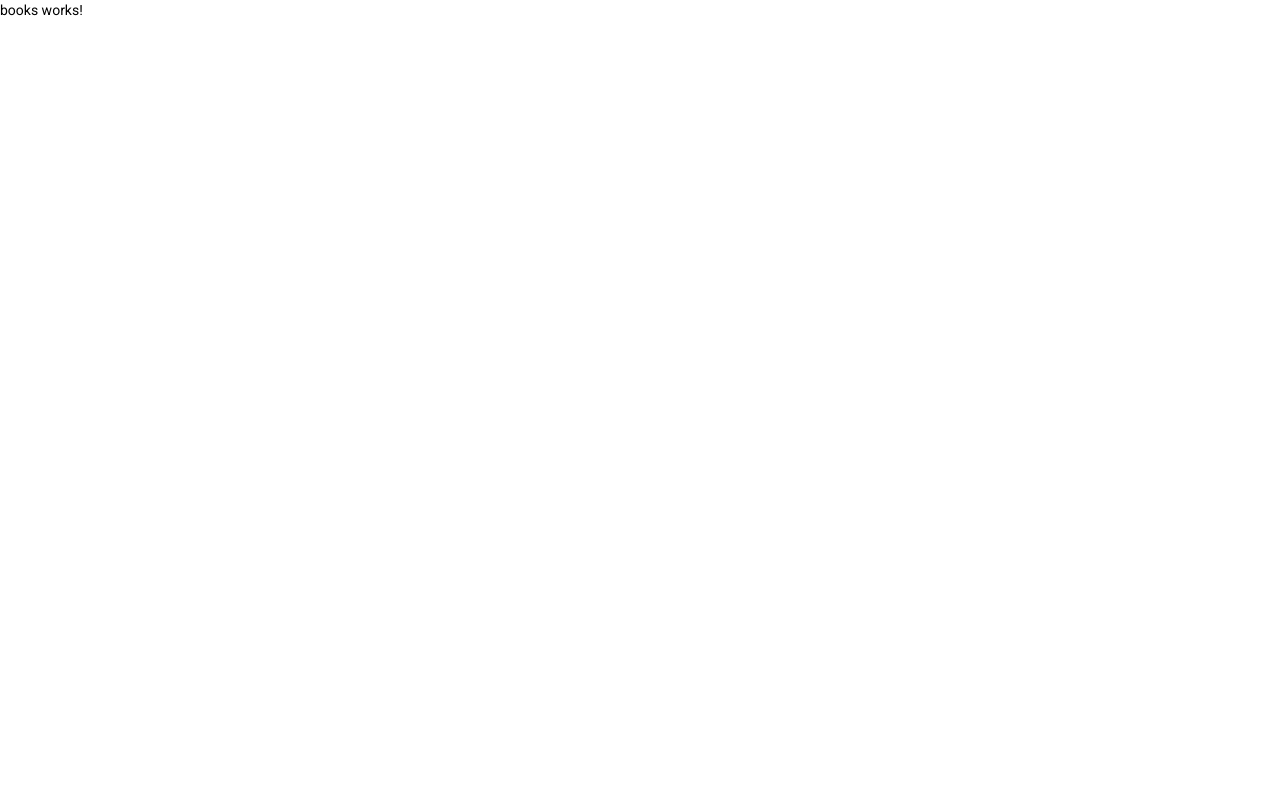
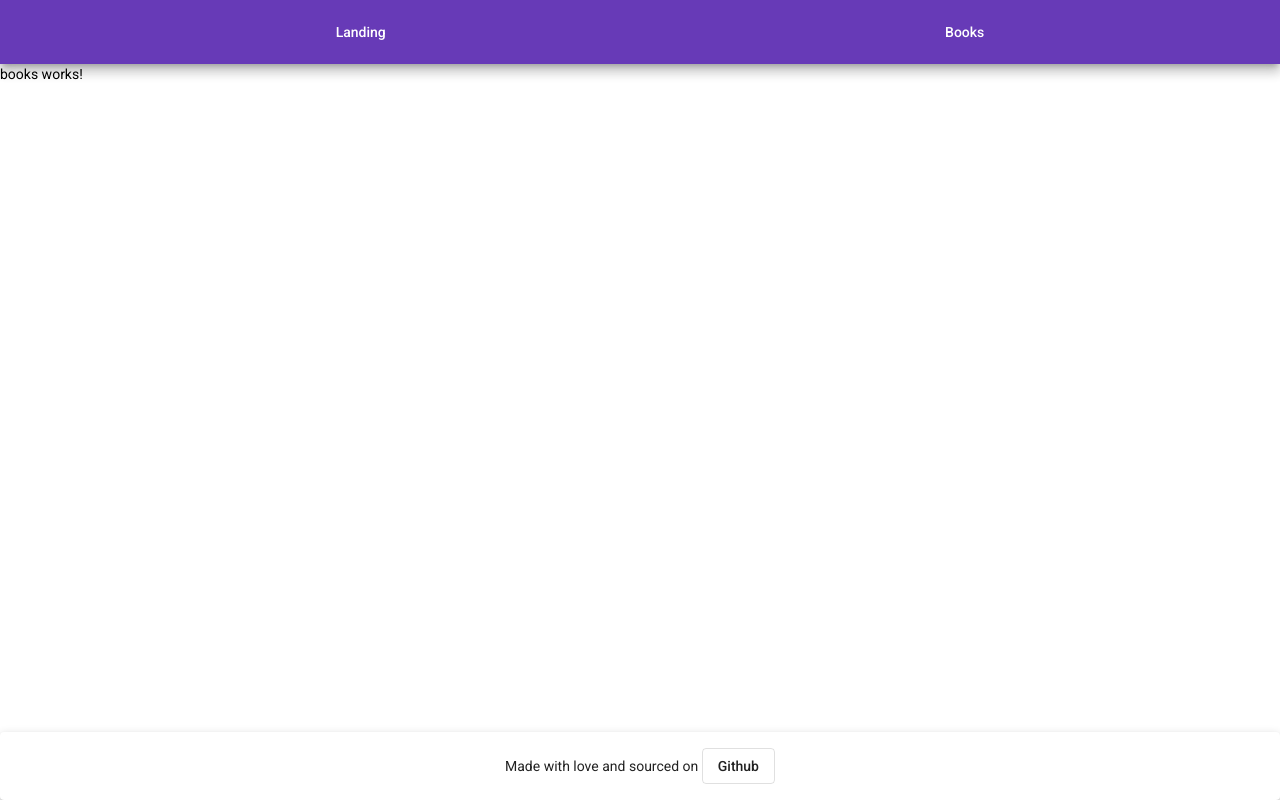
Before and after one commit to ilyassFouih/mini-dashbord, an Angular app: page /dash/books in a window 1280 px wide. Built offline with nearby package versions, Linux system fonts and the light colour scheme.

Commit message:
feat(layouts): :sparkles: add top-bar and footer & change full layout

```diff
--- /dev/null
+++ b/src/app/layouts/footer/footer.component.html
@@ -0,0 +1,7 @@
+<mat-card class="mat-elevation-z3">
+    <p>
+        Made with love and sourced on <a mat-stroked-button href="https://github.com/ilyassFouih/mini-dashbord"
+            target="_blank">Github
+        </a>
+    </p>
+</mat-card>
--- /dev/null
+++ b/src/app/layouts/footer/footer.component.scss
@@ -0,0 +1,9 @@
+:host {
+  display: block;
+  width: 100%;
+
+  mat-card {
+    display: flex;
+    justify-content: center;
+  }
+}
--- /dev/null
+++ b/src/app/layouts/footer/footer.component.ts
@@ -0,0 +1,16 @@
+import { Component, OnInit, ChangeDetectionStrategy } from '@angular/core';
+
+@Component({
+  selector: 'app-footer',
+  templateUrl: './footer.component.html',
+  styleUrls: ['./footer.component.scss'],
+  changeDetection: ChangeDetectionStrategy.OnPush
+})
+export class FooterComponent implements OnInit {
+
+  constructor() { }
+
+  ngOnInit(): void {
+  }
+
+}
--- a/src/app/layouts/nav-layout/nav-layout.component.html
+++ b/src/app/layouts/nav-layout/nav-layout.component.html
@@ -1 +1,9 @@
-<router-outlet></router-outlet>
+<div class="container">
+    <app-top-bar></app-top-bar>
+
+    <div class="content">
+        <router-outlet></router-outlet>
+    </div>
+
+    <app-footer></app-footer>
+</div>
--- a/src/app/layouts/nav-layout/nav-layout.component.scss
+++ b/src/app/layouts/nav-layout/nav-layout.component.scss
@@ -1,3 +1,16 @@
 :host {
   display: block;
+
+  .container {
+    height: 100vh;
+
+    .content {
+      height: 90%;
+    }
+
+    app-footer {
+      position: absolute;
+      bottom: 0;
+    }
+  }
 }
--- /dev/null
+++ b/src/app/layouts/top-bar/top-bar.component.html
@@ -0,0 +1,10 @@
+<mat-toolbar color="primary" class="mat-elevation-z8">
+    <ul>
+        <li routerLink="/">
+            <a mat-button> Landing</a>
+        </li>
+        <li routerLink="/dash/books">
+            <a mat-button> Books</a>
+        </li>
+    </ul>
+</mat-toolbar>
--- /dev/null
+++ b/src/app/layouts/top-bar/top-bar.component.scss
@@ -0,0 +1,13 @@
+:host {
+  display: block;
+
+  mat-toolbar {
+    ul {
+      display: flex;
+      width: 100%;
+      justify-content: space-around;
+      align-items: center;
+      list-style-type: none;
+    }
+  }
+}
--- /dev/null
+++ b/src/app/layouts/top-bar/top-bar.component.ts
@@ -0,0 +1,16 @@
+import { Component, OnInit, ChangeDetectionStrategy } from '@angular/core';
+
+@Component({
+  selector: 'app-top-bar',
+  templateUrl: './top-bar.component.html',
+  styleUrls: ['./top-bar.component.scss'],
+  changeDetection: ChangeDetectionStrategy.OnPush
+})
+export class TopBarComponent implements OnInit {
+
+  constructor() { }
+
+  ngOnInit(): void {
+  }
+
+}
--- /dev/null
+++ b/src/app/shared/shared.module.ts
@@ -0,0 +1,18 @@
+import { NgModule } from '@angular/core';
+import { CommonModule } from '@angular/common';
+import { MatButtonModule } from '@angular/material/button';
+import { MatIconModule } from '@angular/material/icon';
+
+const _modulesToExport = [
+  CommonModule,
+  //material
+  MatButtonModule,
+  MatIconModule,
+];
+
+@NgModule({
+  declarations: [],
+  imports: [_modulesToExport],
+  exports: _modulesToExport,
+})
+export class SharedModule {}
```
Also changed, not shown: src/app/layouts/layout.module.ts (+18 -3 lines).
